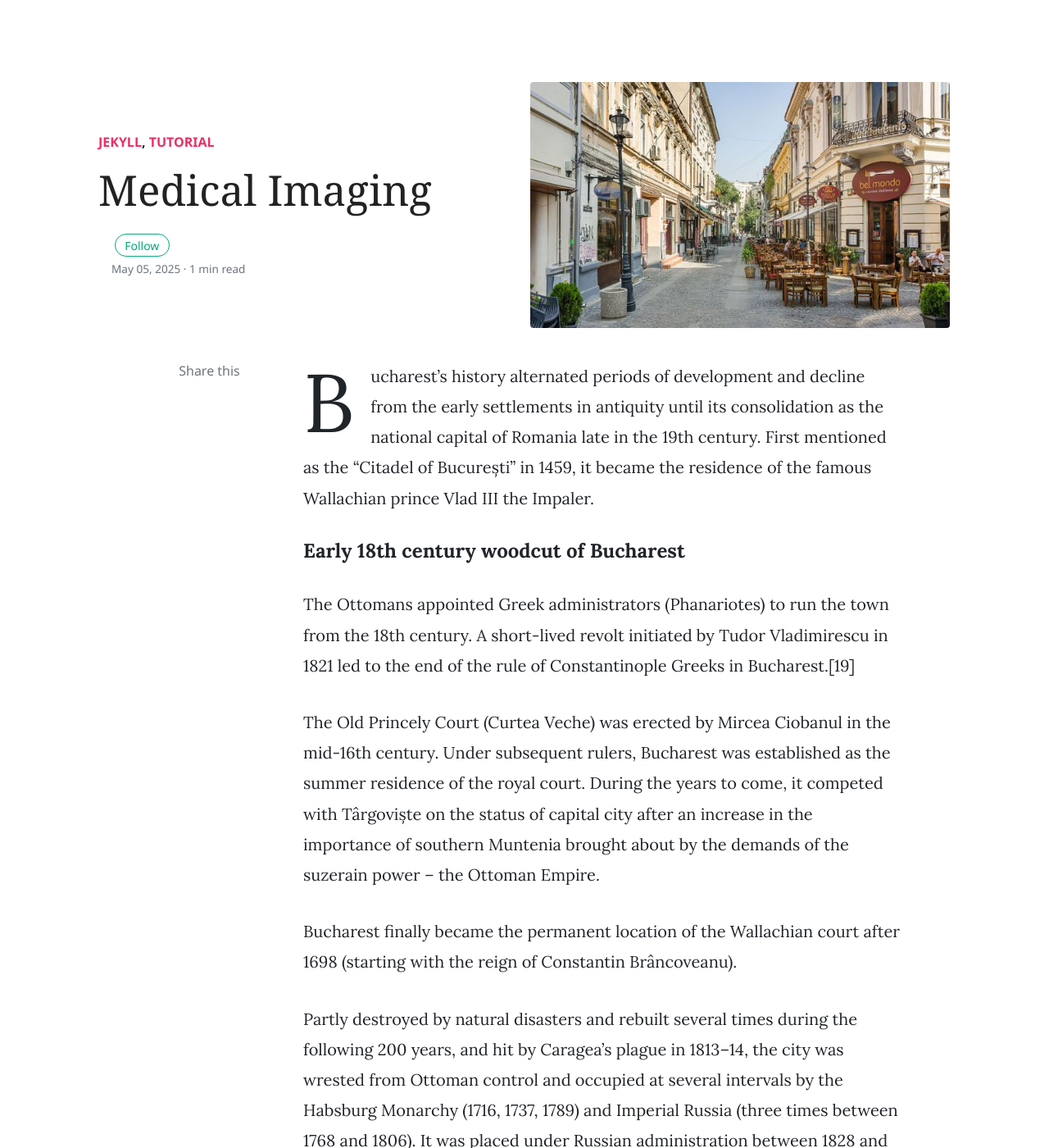
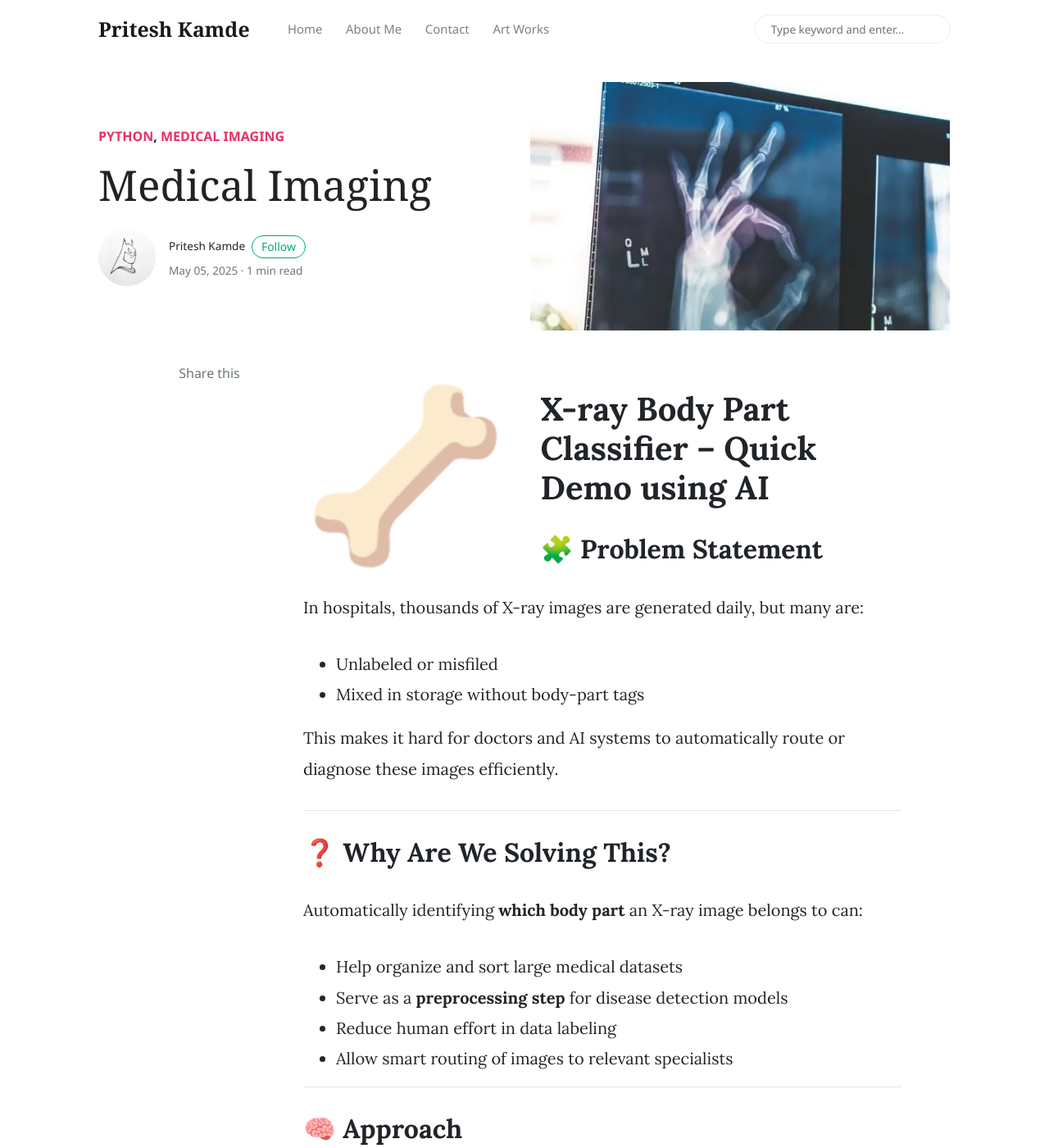
Before and after one commit to Priteshkamde/Priteshkamde.github.io, a Jekyll site: the page built from _posts/2025-05-05-medical-imaging.md, in a window 1280 px wide and 1400 px high. Shown: the whole window at 82% size. Built offline with Jekyll 4.4.1, drawn with Linux system fonts in a browser that asks for light colours; nearby versions of some CDN libraries; comment, search, counter and statistics services are not loaded; some of the changed text lies outside the part shown.

Commit message:
Content adjustments

````diff
--- a/_posts/2025-05-05-medical-imaging.md
+++ b/_posts/2025-05-05-medical-imaging.md
@@ -1,20 +1,107 @@
 ---
 layout: post
 title: "Medical Imaging"
-author: jane
-categories: [Jekyll, tutorial]
-image: assets/images/home.jpg
+author: pritesh
+categories: [Python, Medical Imaging]
+image: assets/images/medical-imaging.jpg
 tags: [sticky]
 ---
 
-Bucharest’s history alternated periods of development and decline from the early settlements in antiquity until its consolidation as the national capital of Romania late in the 19th century. First mentioned as the “Citadel of București” in 1459, it became the residence of the famous Wallachian prince Vlad III the Impaler.
+# 🦴 X-ray Body Part Classifier – Quick Demo using AI
 
-#### Early 18th century woodcut of Bucharest
+## 🧩 Problem Statement
 
-The Ottomans appointed Greek administrators (Phanariotes) to run the town from the 18th century. A short-lived revolt initiated by Tudor Vladimirescu in 1821 led to the end of the rule of Constantinople Greeks in Bucharest.[19]
+In hospitals, thousands of X-ray images are generated daily, but many are:
 
-The Old Princely Court (Curtea Veche) was erected by Mircea Ciobanul in the mid-16th century. Under subsequent rulers, Bucharest was established as the summer residence of the royal court. During the years to come, it competed with Târgoviște on the status of capital city after an increase in the importance of southern Muntenia brought about by the demands of the suzerain power – the Ottoman Empire.
+- Unlabeled or misfiled
+- Mixed in storage without body-part tags
 
-Bucharest finally became the permanent location of the Wallachian court after 1698 (starting with the reign of Constantin Brâncoveanu).
+This makes it hard for doctors and AI systems to automatically route or diagnose these images efficiently.
 
-Partly destroyed by natural disasters and rebuilt several times during the following 200 years, and hit by Caragea’s plague in 1813–14, the city was wrested from Ottoman control and occupied at several intervals by the Habsburg Monarchy (1716, 1737, 1789) and Imperial Russia (three times between 1768 and 1806). It was placed under Russian administration between 1828 and the Crimean War, with an interlude during the Bucharest-centred 1848 Wallachian revolution. Later, an Austrian garrison took possession after the Russian departure (remaining in the city until March 1857). On 23 March 1847, a fire consumed about 2,000 buildings, destroying a third of the city.
+---
+
+## ❓ Why Are We Solving This?
+
+Automatically identifying **which body part** an X-ray image belongs to can:
+
+- Help organize and sort large medical datasets
+- Serve as a **preprocessing step** for disease detection models
+- Reduce human effort in data labeling
+- Allow smart routing of images to relevant specialists
+
+---
+
+## 🧠 Approach
+
+We are building a **lightweight AI model** that:
+
+1. Takes any X-ray image as input
+2. Predicts the body part shown (e.g., chest, hand, knee)
+3. Displays the prediction in a simple UI
+
+---
+
+## 🗃️ Dataset
+
+For the demo testing, we use a **small custom sample dataset** containing:
+
+- Chest X-rays
+- Hand X-rays
+- (You can add more like knee, pelvis, skull)
+
+We structure the dataset as:
+data/
+train/
+chest/
+chest1.png
+hand/
+hand1.png
+
+## Public datasets like:
+
+- [MURA Dataset (Stanford)](https://stanfordmlgroup.github.io/competitions/mura/)
+- [VinDr X-ray Dataset (Kaggle)](https://www.kaggle.com/datasets/vinbigdata/vindr-cxr)
+
+---
+
+## ⚙️ Tech Stack
+
+| Component               | Tool                              |
+| ----------------------- | --------------------------------- |
+| Deep Learning Framework | **PyTorch**                       |
+| Model                   | **Pretrained ResNet18**           |
+| Frontend UI             | **Streamlit**                     |
+| Image Processing        | **Pillow, TorchVision**           |
+| Deployment              | Local browser via `streamlit run` |
+
+---
+
+## 🚀 How It Works
+
+1. Train a simple ResNet18 on your labeled X-ray images
+2. Save the model and class labels
+3. Use Streamlit to build a web interface:
+   - Upload an image
+   - View predicted body part + confidence score
+
+---
+
+## ✅ Output
+
+- A trained model file: `xray_bodypart_model.pth`
+- A live web app that classifies uploaded X-ray images by body part
+
+---
+
+## 📦 How to Run (Quick Start)
+
+```bash
+# Install dependencies
+pip install torch torchvision streamlit pillow
+
+# Train the model
+python train.py
+
+# Run the UI
+streamlit run app.py
+```
````
Also changed, not shown: _pages/authors-list.html (+23 -7 lines), assets/images/medical-imaging.jpg (added).
